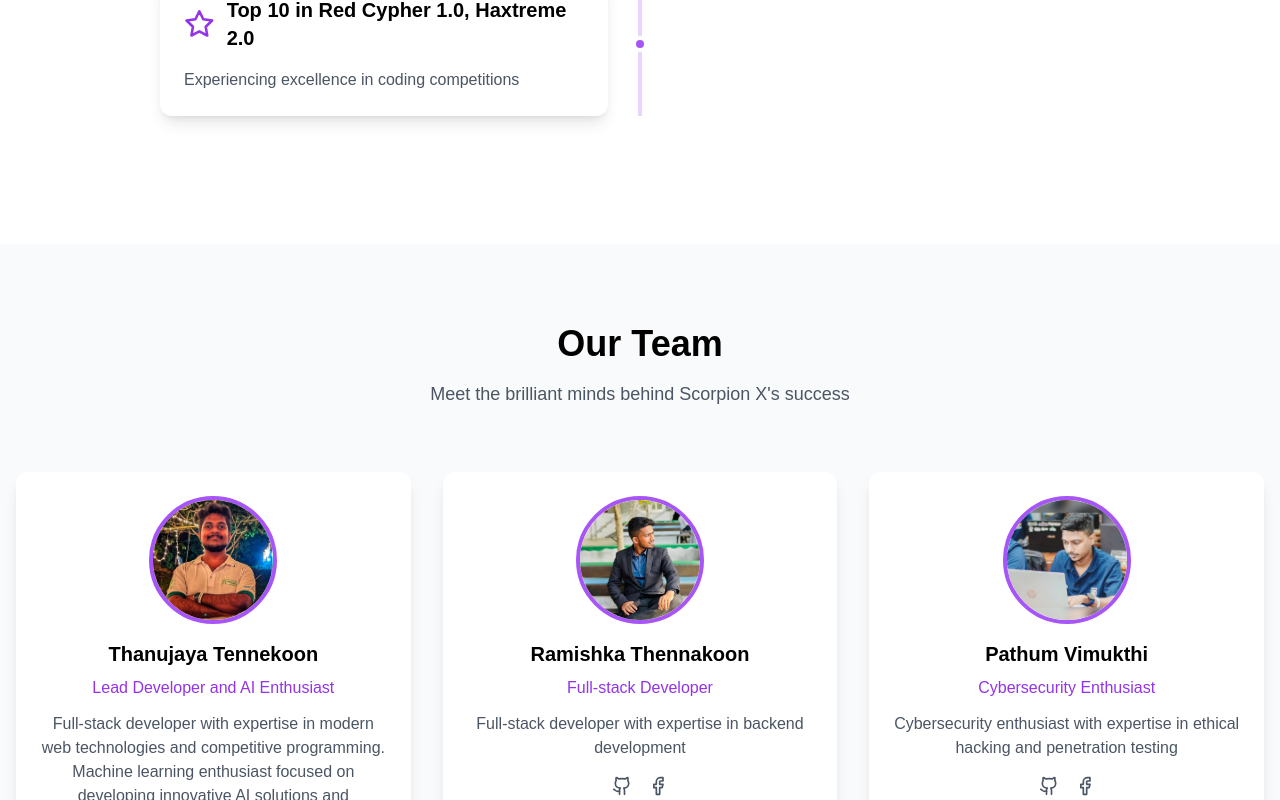
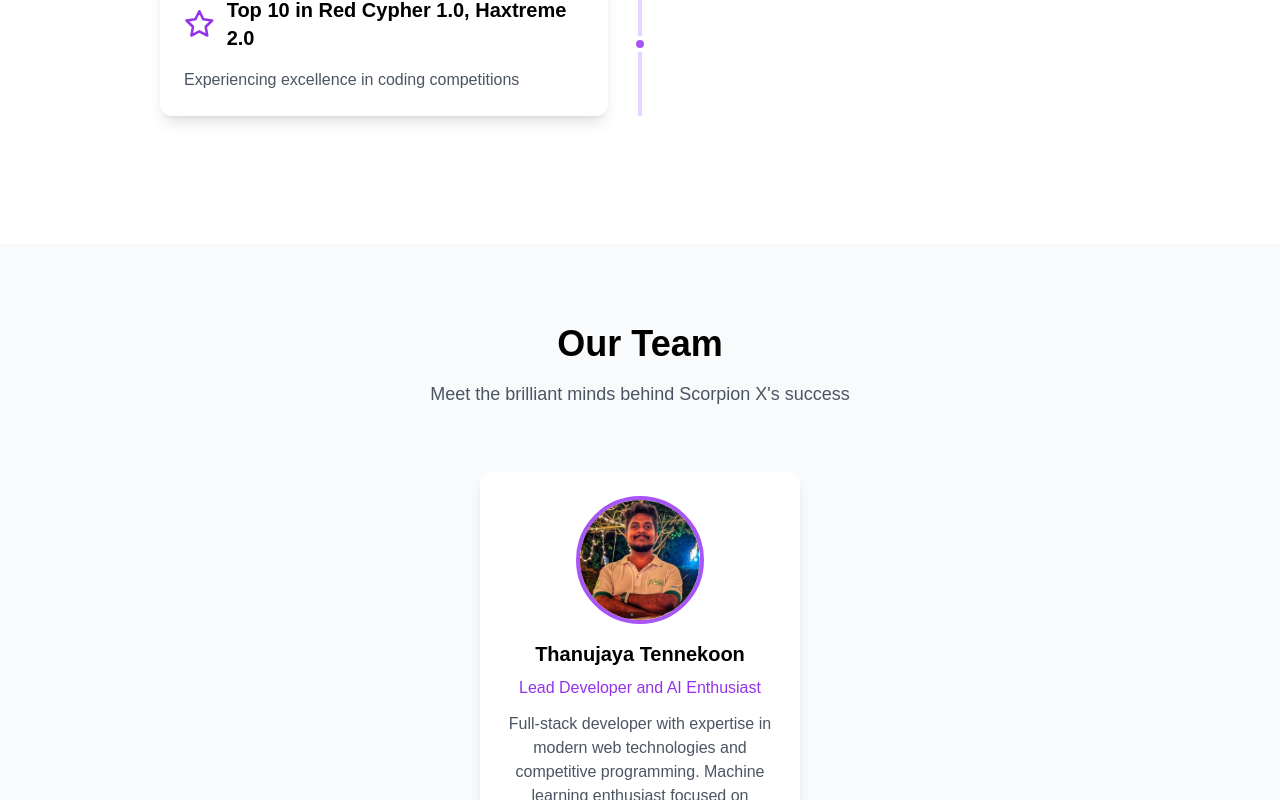
Before and after one commit to Thanu10ekoon/ScorpionXweb, a React (Vite) app: page / in a window 1280 px wide. Shown: the part 2000-2800 px from the top of the page. Built offline with nearby package versions, Linux system fonts and the light colour scheme; a web font is replaced by a local one.

Commit message:
Added Member Keragala

```diff
--- a/src/components/Team.tsx
+++ b/src/components/Team.tsx
@@ -3,7 +3,6 @@ import { useInView } from 'react-intersection-observer';
 import { Github, Facebook, Linkedin } from 'lucide-react';
 
 const teamMembers = [
-
   {
     name: "Thanujaya Tennekoon",
     role: "Lead Developer and AI Enthusiast",
@@ -33,14 +32,21 @@ const teamMembers = [
       github: "https://github.com/Pathum-Vimukthi-Kumara",
       facebook: "https://facebook.com/pathum.vimukthi.75"
     }
+  },
+  {
+    name: "Dineth Keragala",
+    role: "Frontend Developer",
+    bio: "Frontend developer with an eye for design and user experience",
+    image: "/Keragala.jpg",
+    social: {
+      github: "https://github.com/Pathum-Vimukthi-Kumara",
+      facebook: "https://facebook.com/pathum.vimukthi.75"
+    }
   }
 ];
 
 export default function Team() {
-  const [ref, inView] = useInView({
-    triggerOnce: true,
-    threshold: 0.1
-  });
+  const [ref, inView] = useInView({ triggerOnce: true, threshold: 0.1 });
 
   return (
     <section className="py-20 bg-gray-50 dark:bg-gray-900" id="team">
@@ -58,8 +64,28 @@ export default function Team() {
           </p>
         </motion.div>
 
-        <div className="grid md:grid-cols-3 gap-8">
-          {teamMembers.map((member, index) => (
+        <div className="grid grid-cols-1 place-items-center mb-8">
+          <motion.div
+            initial={{ opacity: 0, y: 20 }}
+            animate={inView ? { opacity: 1, y: 0 } : {}}
+            transition={{ duration: 0.8 }}
+            className="bg-white dark:bg-gray-800 rounded-xl shadow-lg p-6 w-80"
+          >
+            <div className="text-center">
+              <img src={teamMembers[0].image} alt={teamMembers[0].name} className="w-32 h-32 mx-auto mb-4 rounded-full object-cover border-4 border-purple-500" />
+              <h3 className="text-xl font-semibold mb-2 dark:text-white">{teamMembers[0].name}</h3>
+              <p className="text-purple-600 dark:text-purple-400 mb-3">{teamMembers[0].role}</p>
+              <p className="text-gray-600 dark:text-gray-300 mb-4">{teamMembers[0].bio}</p>
+              <div className="flex justify-center space-x-4">
+                {teamMembers[0].social.github && <a href={teamMembers[0].social.github} target="_blank" rel="noopener noreferrer" className="text-gray-600 hover:text-purple-600 dark:text-gray-400 dark:hover:text-purple-400"><Github className="w-5 h-5" /></a>}
+                {teamMembers[0].social.linkedin && <a href={teamMembers[0].social.linkedin} target="_blank" rel="noopener noreferrer" className="text-gray-600 hover:text-purple-600 dark:text-gray-400 dark:hover:text-purple-400"><Linkedin className="w-5 h-5" /></a>}
+              </div>
+            </div>
+          </motion.div>
+        </div>
+
+        <div className="grid grid-cols-1 md:grid-cols-3 gap-8">
+          {teamMembers.slice(1).map((member, index) => (
             <motion.div
               key={index}
               initial={{ opacity: 0, y: 20 }}
@@ -73,24 +99,8 @@ export default function Team() {
                 <p className="text-purple-600 dark:text-purple-400 mb-3">{member.role}</p>
                 <p className="text-gray-600 dark:text-gray-300 mb-4">{member.bio}</p>
                 <div className="flex justify-center space-x-4">
-                  {member.social.github && (
-                    <a href={member.social.github} target="_blank" rel="noopener noreferrer"
-                       className="text-gray-600 hover:text-purple-600 dark:text-gray-400 dark:hover:text-purple-400">
-                      <Github className="w-5 h-5" />
-                    </a>
-                  )}
-                  {member.social.facebook && (
-                    <a href={member.social.facebook} target="_blank" rel="noopener noreferrer"
-                       className="text-gray-600 hover:text-purple-600 dark:text-gray-400 dark:hover:text-purple-400">
-                      <Facebook className="w-5 h-5" />
-                    </a>
-                  )}
-                  {member.social.linkedin && (
-                    <a href={member.social.linkedin} target="_blank" rel="noopener noreferrer"
-                       className="text-gray-600 hover:text-purple-600 dark:text-gray-400 dark:hover:text-purple-400">
-                      <Linkedin className="w-5 h-5" />
-                    </a>
-                  )}
+                  {member.social.github && <a href={member.social.github} target="_blank" rel="noopener noreferrer" className="text-gray-600 hover:text-purple-600 dark:text-gray-400 dark:hover:text-purple-400"><Github className="w-5 h-5" /></a>}
+                  {member.social.facebook && <a href={member.social.facebook} target="_blank" rel="noopener noreferrer" className="text-gray-600 hover:text-purple-600 dark:text-gray-400 dark:hover:text-purple-400"><Facebook className="w-5 h-5" /></a>}
                 </div>
               </div>
             </motion.div>
```
Also changed, not shown: public/Keragala.jpg (added).
